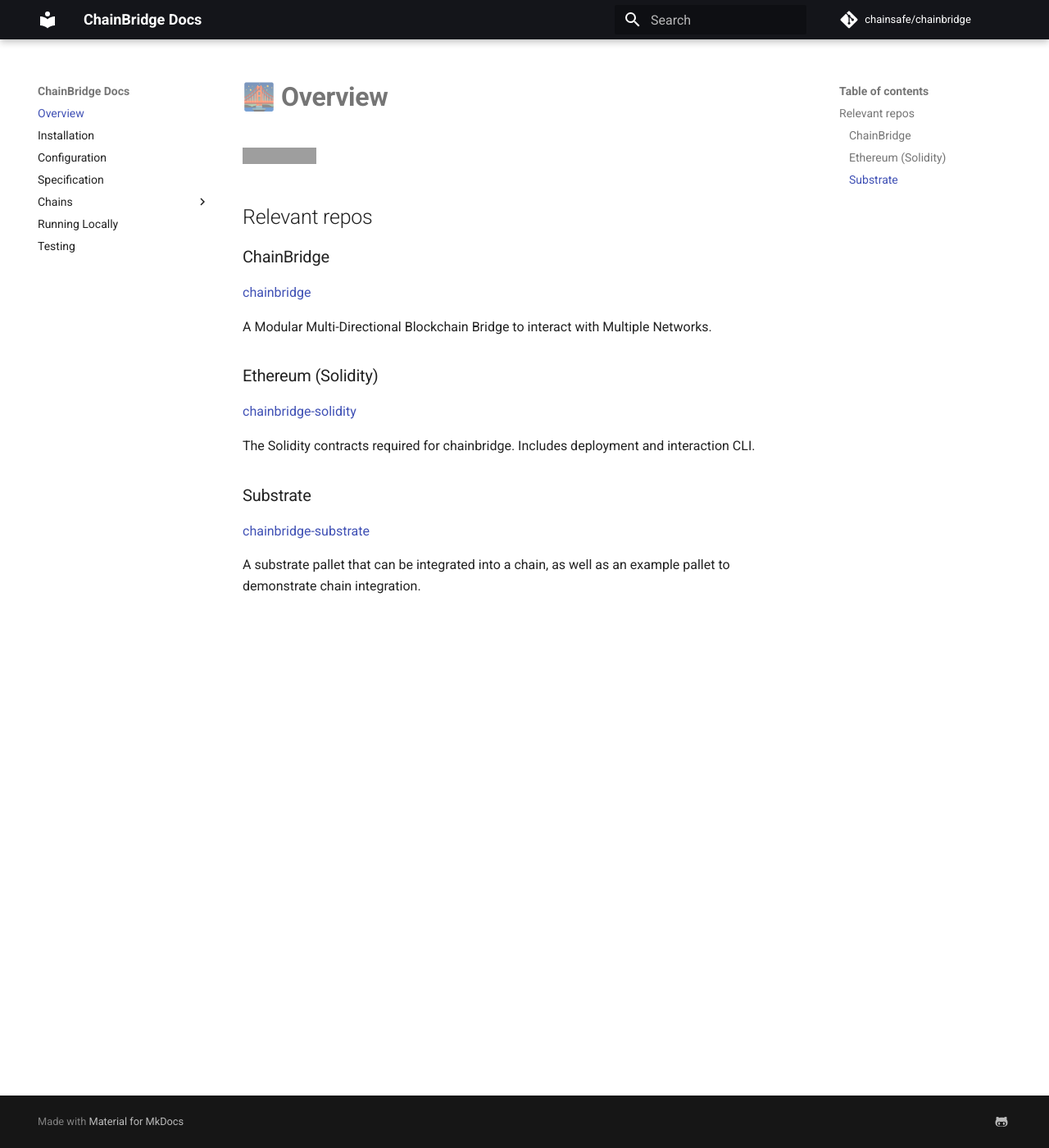
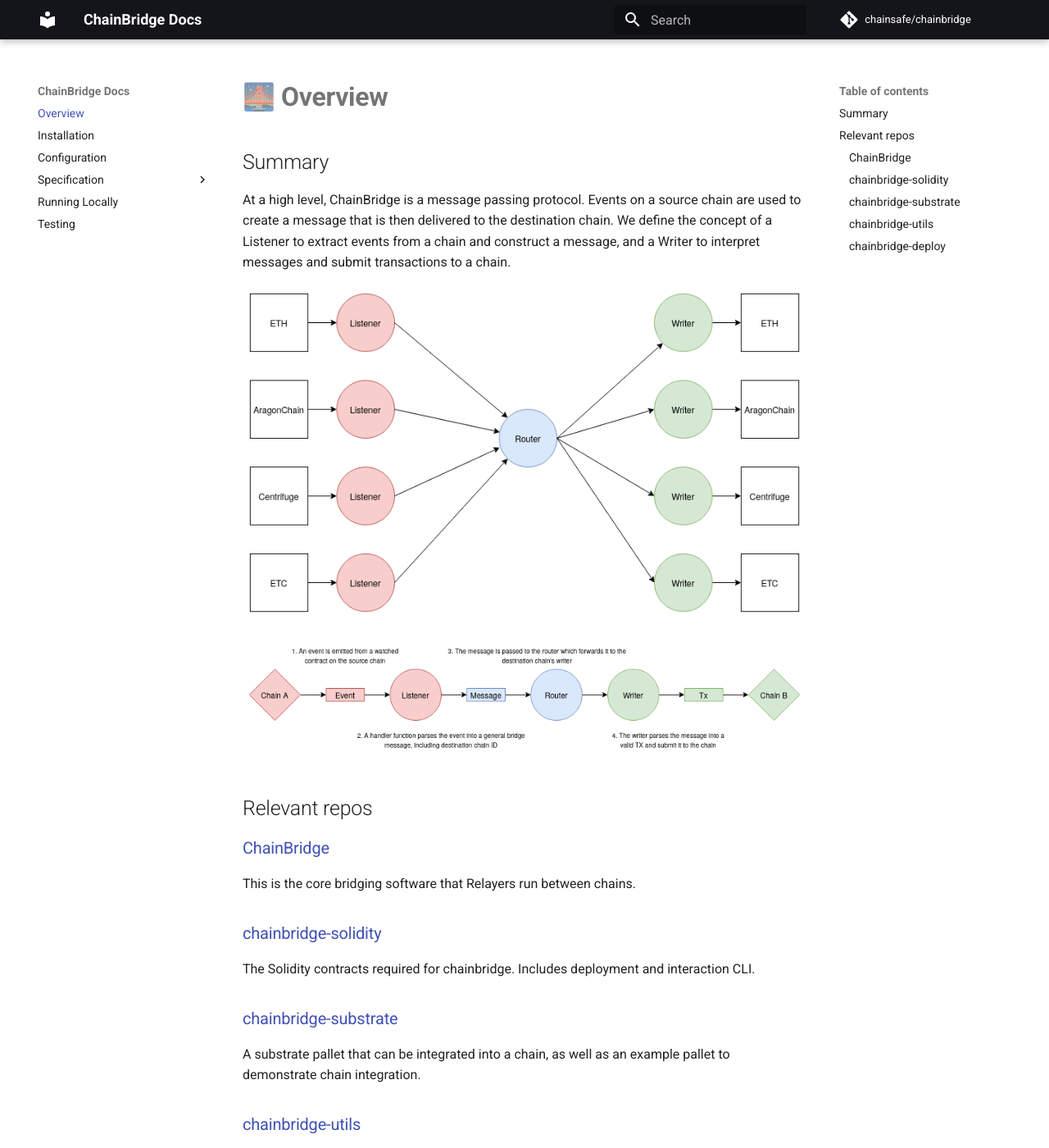
Before and after one commit to ERFANEKHADEMI/ScallopBridge, an MkDocs documentation site: the page built from docs/index.md, in a window 1280 px wide and 1400 px high. Shown: the whole window at 82% size. Built offline with MkDocs 1.6.1 and Material for MkDocs 9.7.7, drawn with Linux system fonts in a browser that asks for light colours; comment, search, counter and statistics services are not loaded; some of the changed text lies outside the part shown; grey boxes are pictures that could not be loaded.

```diff
--- a/docs/index.md
+++ b/docs/index.md
@@ -1,22 +1,27 @@
 # 🌉 <b> Overview </b>
 
-[![Build Status](https://travis-ci.com/ChainSafe/ChainBridge.svg?branch=master)](https://travis-ci.com/ChainSafe/ChainBridge)
+## Summary
+
+At a high level, ChainBridge is a message passing protocol. Events on a source chain are used to create a message that is then delivered to the destination chain. We define the concept of a Listener to extract events from a chain and construct a message, and a Writer to interpret messages and submit transactions to a chain.
+
+![](./img/overview.png)
+
+![](./img/system-flow.png)
+
 
 ## Relevant repos
 
-### ChainBridge
+### [ChainBridge](https://github.com/ChainSafe/ChainBridge)
+This is the core bridging software that Relayers run between chains.
 
-[chainbridge](https://github.com/ChainSafe/ChainBridge)
+### [chainbridge-solidity](https://github.com/ChainSafe/chainbridge-solidity)
+The Solidity contracts required for chainbridge. Includes deployment and interaction CLI.
 
-A Modular Multi-Directional Blockchain Bridge to interact with Multiple Networks.
-### Ethereum (Solidity)
+### [chainbridge-substrate](https://github.com/ChainSafe/chainbridge-substrate)
+A substrate pallet that can be integrated into a chain, as well as an example pallet to demonstrate chain integration.
 
-[chainbridge-solidity](https://github.com/ChainSafe/chainbridge-solidity)
+### [chainbridge-utils](https://github.com/ChainSafe/chainbridge-utils)
+A collection of packages used by the core bridging software.
 
- The Solidity contracts required for chainbridge. Includes deployment and interaction CLI.
-
-
-### Substrate
-[chainbridge-substrate](https://github.com/ChainSafe/chainbridge-substrate)
-
-A substrate pallet that can be integrated into a chain, as well as an example pallet to demonstrate chain integration.
+### [chainbridge-deploy](https://github.com/ChainSafe/ChainBridge)
+Some tooling to help with deployments.
--- a/mkdocs.yml
+++ b/mkdocs.yml
@@ -24,8 +24,8 @@ nav:
   - Overview: index.md
   - Installation: installation.md
   - Configuration: configuration.md
-  - Specification: spec.md
-  - Chains:
+  - Specification:
+      - ChainBridge: spec.md
       - Ethereum: chains/ethereum.md
       - Substrate: chains/substrate.md
   - Running Locally: local.md
```
Also changed, not shown: README.md (+22 -4 lines), docs/installation.md (+1 -0 lines), docs/img/overview.png (added), docs/img/system-flow.png (added).
